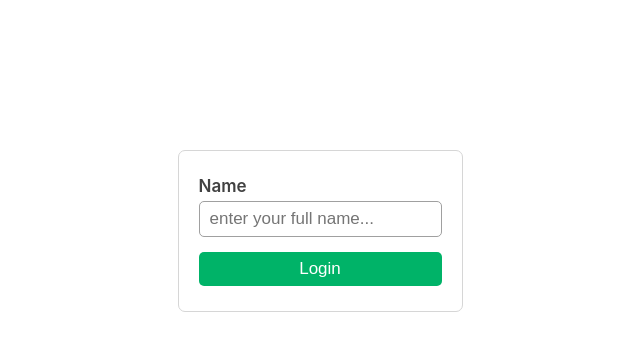
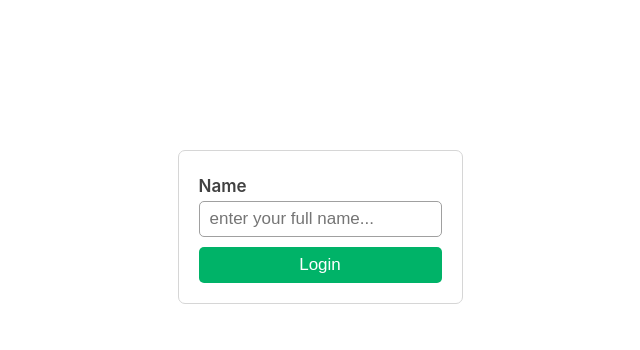
Before and after one commit to shoki61/patika.dev-challenge, a React (Create React App) app: page /auth in a window 1280 px wide. Shown: the top 350 px of the page, without its empty margins (320-960 px from the left). Built offline with nearby package versions, Linux system fonts and the light colour scheme.

Commit message:
add new css settings

```diff
--- a/public/index.html
+++ b/public/index.html
@@ -10,6 +10,7 @@
       content="Web site created using create-react-app"
     />
     <link rel="apple-touch-icon" href="%PUBLIC_URL%/logo192.png" />
+    <link rel="stylesheet" href="https://cdnjs.cloudflare.com/ajax/libs/font-awesome/4.7.0/css/font-awesome.min.css">
     <!--
       manifest.json provides metadata used when your web app is installed on a
       user's mobile device or desktop. See https://developers.google.com/web/fundamentals/web-app-manifest/
--- a/src/App.css
+++ b/src/App.css
@@ -11,6 +11,10 @@
     margin-left: 10px;
 }
 
+.mr-2 {
+    margin-right: 20px;
+}
+
 .mb-2{
     margin-bottom: 20px;
 }
--- a/src/components/FormElements/Button/Button.css
+++ b/src/components/FormElements/Button/Button.css
@@ -1,12 +1,11 @@
 .button{
     padding: 7px 10px;
-    border:none;
+    border:1px solid transparent;
     outline:none;
     background-color: #00b368;
     color:#fff;
     cursor: pointer;
     font-size: 17px;
-    margin:5px 0;
     border-radius: 5px;
     transition: all .3s ease-in-out;
 }
@@ -21,3 +20,8 @@
     background-color: #00b368;
     color: #fff
 }
+
+.danger{
+    padding: 3px 10px;
+    background-color: red;
+}
--- a/src/components/UIElements/Card/Card.css
+++ b/src/components/UIElements/Card/Card.css
@@ -3,4 +3,11 @@
     border: 1px solid #d6d6d6;
     padding:20px;
     background-color: #fff;
+    cursor: pointer;
+    transition: all .2s ease-in-out;
 }
+
+.card:hover{
+    box-shadow: 2px 2px 10px #c9c9c9;
+    border:1px solid transparent
+}
--- a/src/components/UIElements/Card/Card.js
+++ b/src/components/UIElements/Card/Card.js
@@ -3,6 +3,6 @@ import React from 'react';
 
 import './Card.css';
 
-const Card = props => <div className='card'>{props.children}</div>;
+const Card = props => <div className={`card ${props.className}`}>{props.children}</div>;
 
 export default Card;
```
